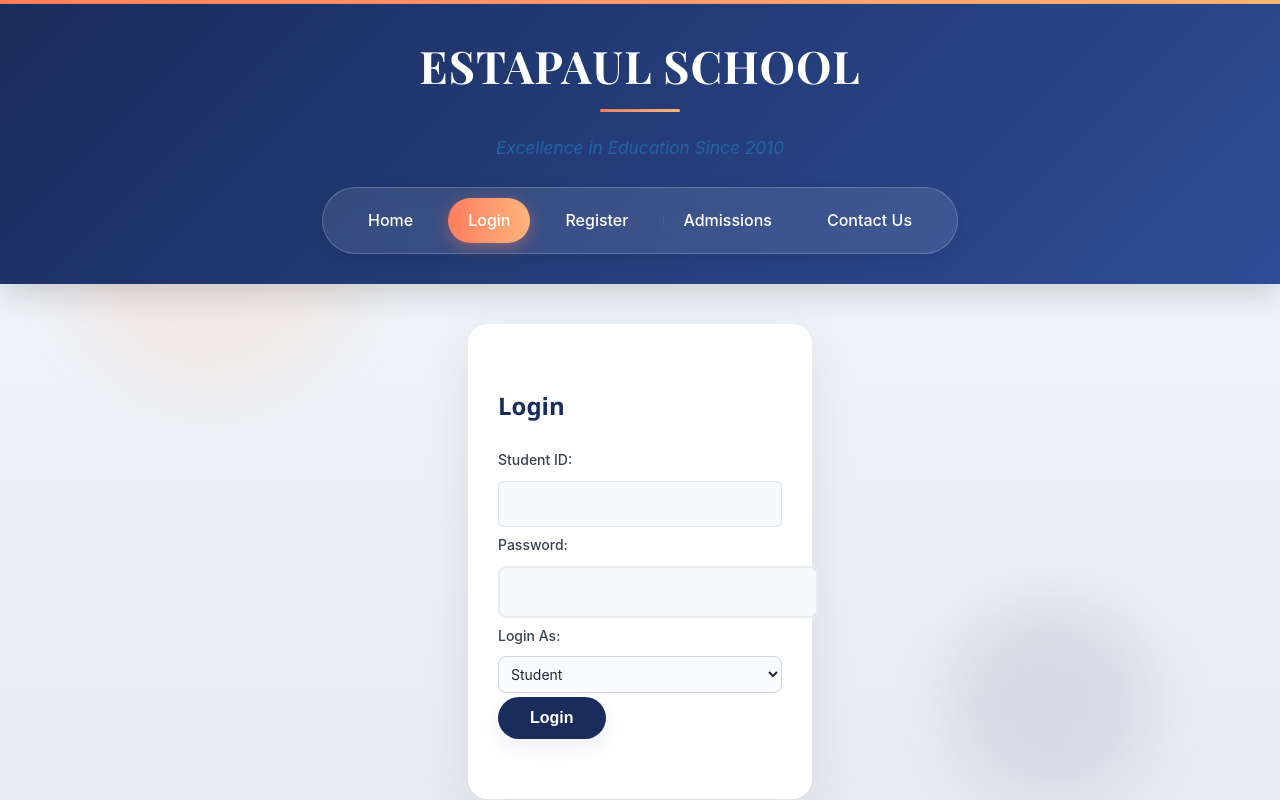
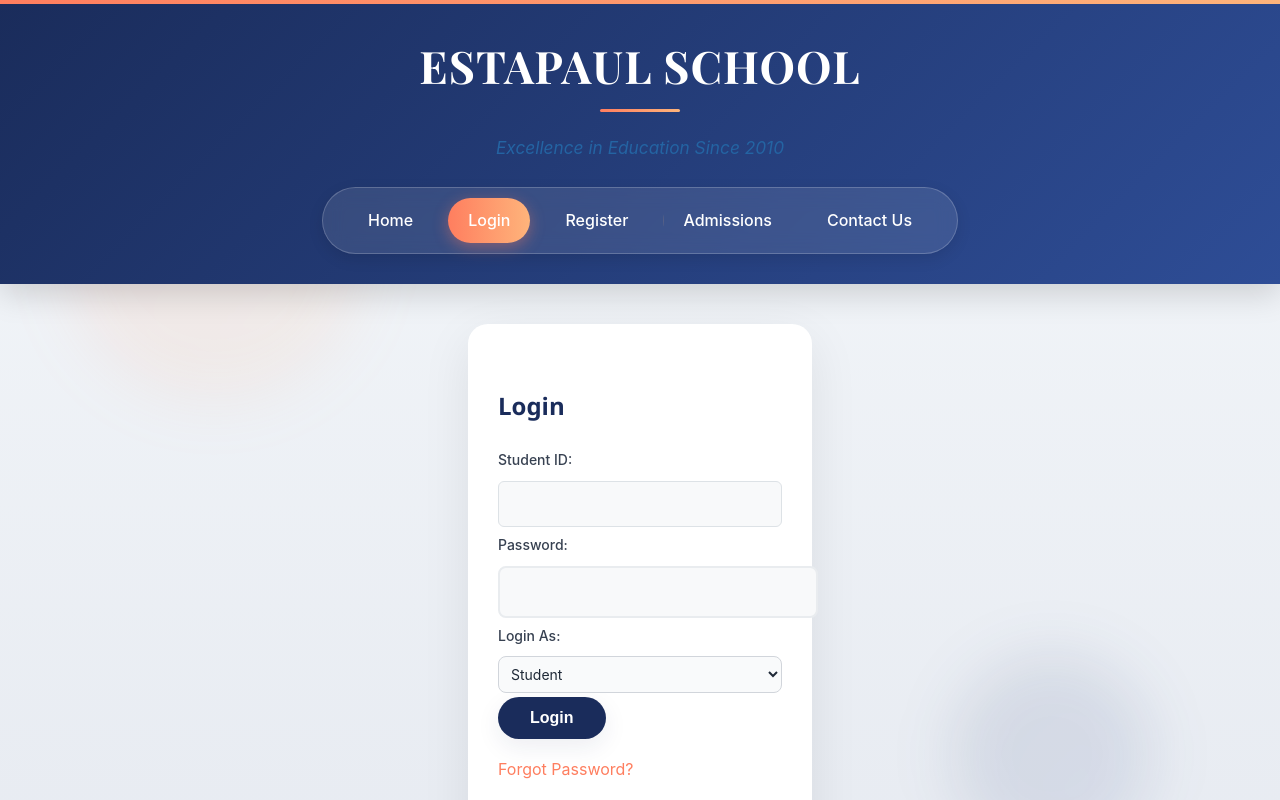
Before and after one commit to Gbemiabe/EstaPaul-Portal-Frontend, a React (Create React App) app: page /login in a window 1280 px wide. Shown: the top 800 px of the page. Built offline with nearby package versions, Linux system fonts and the light colour scheme; no server answers.

Commit message:
Update LoginPage.js

```diff
--- a/src/LoginPage.js
+++ b/src/LoginPage.js
@@ -1,6 +1,6 @@
 // frontend/src/LoginPage.js
 import React, { useState } from 'react';
-import { useNavigate } from 'react-router-dom';
+import { useNavigate, Link } from 'react-router-dom'; // Import Link here
 
 const API_BASE_URL = process.env.REACT_APP_API_BASE_URL || 'http://localhost:3001/api';
 
@@ -57,10 +57,10 @@ function LoginPage({ onLoginSuccess }) {
     };
 
     return (
-        <div className="flex items-center justify-center min-h-screen bg-gray-100 p-4"> {/* auth-container equivalent */}
-            <div className="bg-white p-8 rounded-lg shadow-xl w-full max-w-md"> {/* card-like container */}
+        <div className="flex items-center justify-center min-h-screen bg-gray-100 p-4">
+            <div className="bg-white p-8 rounded-lg shadow-xl w-full max-w-md">
                 <h2 className="text-3xl font-bold text-center text-gray-800 mb-6">Login</h2>
-                <form onSubmit={handleSubmit} className="space-y-6"> {/* auth-form equivalent */}
+                <form onSubmit={handleSubmit} className="space-y-6">
                     <div className="form-group">
                         <label htmlFor="identifier" className="block text-sm font-medium text-gray-700 mb-1">
                             {role === 'student' ? 'Student ID' : 'Email'}:
@@ -105,8 +105,15 @@ function LoginPage({ onLoginSuccess }) {
                     >
                         {loading ? 'Logging In...' : 'Login'}
                     </button>
+                    {message && <p className={`mt-4 text-center ${message.includes('failed') || message.includes('error') ? 'text-red-600' : 'text-green-600'}`}>{message}</p>}
+
+                    {/* New "Forgot Password?" link added here */}
+                    <p className="mt-4 text-center text-sm">
+                        <Link to="/forgot-password" className="font-medium text-indigo-600 hover:text-indigo-500">
+                            Forgot Password?
+                        </Link>
+                    </p>
                 </form>
-                {message && <p className={`mt-4 text-center ${message.includes('failed') || message.includes('error') ? 'text-red-600' : 'text-green-600'}`}>{message}</p>}
             </div>
         </div>
     );
```
